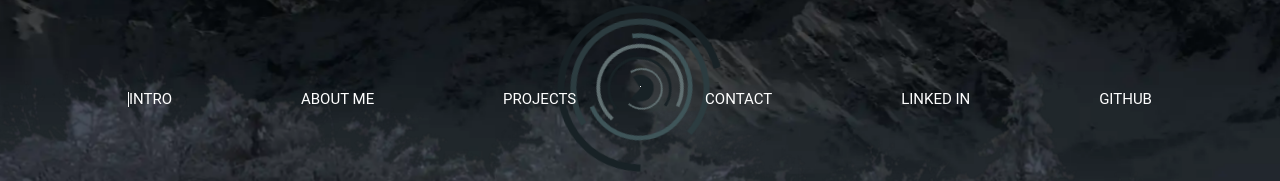
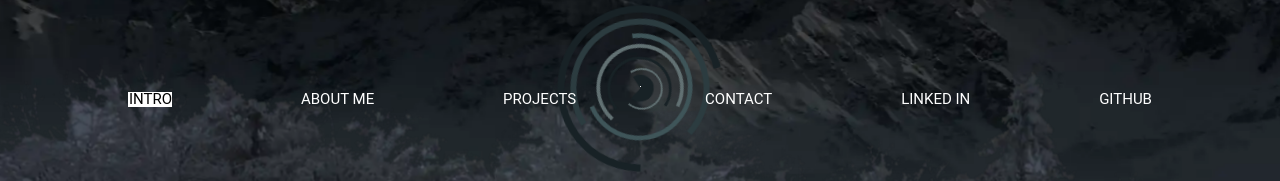
Before and after one commit to Dharmveer47/portfolio2.0, a React (Create React App) app: page / in a window 1280 px wide. Shown: the part 430-611 px from the top of the page. Built offline with nearby package versions, Linux system fonts and the light colour scheme.

Commit message:
added active class

```diff
--- a/src/index.css
+++ b/src/index.css
@@ -21,3 +21,7 @@ code {
 .aboutCard:hover{
   filter: drop-shadow(18px 25px 4px #000000);
 }
+.active{
+  background-color: #fff;
+  color: black;
+}
```
